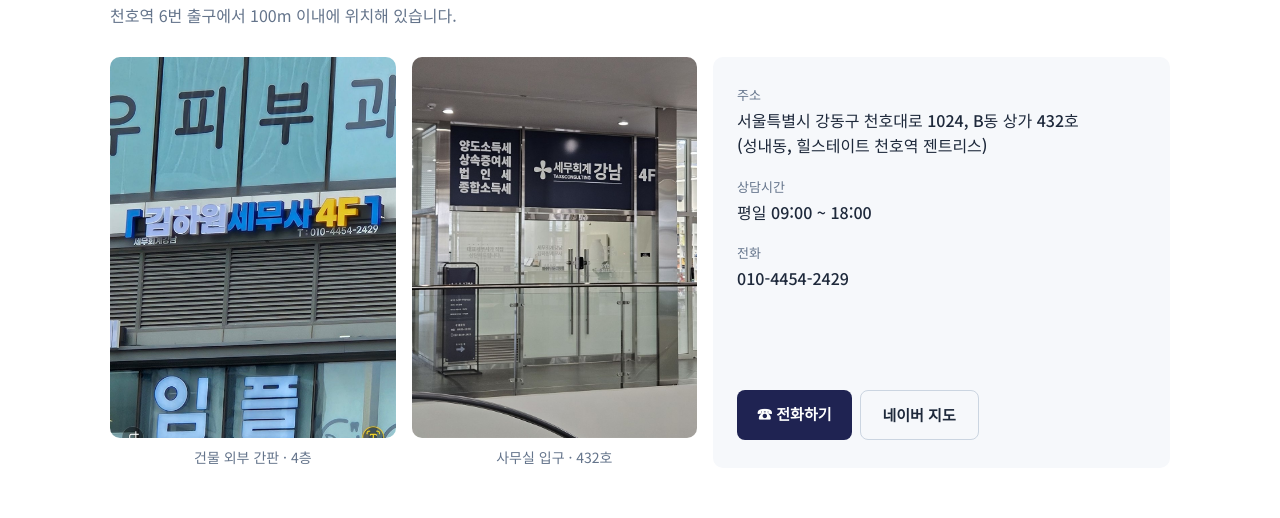
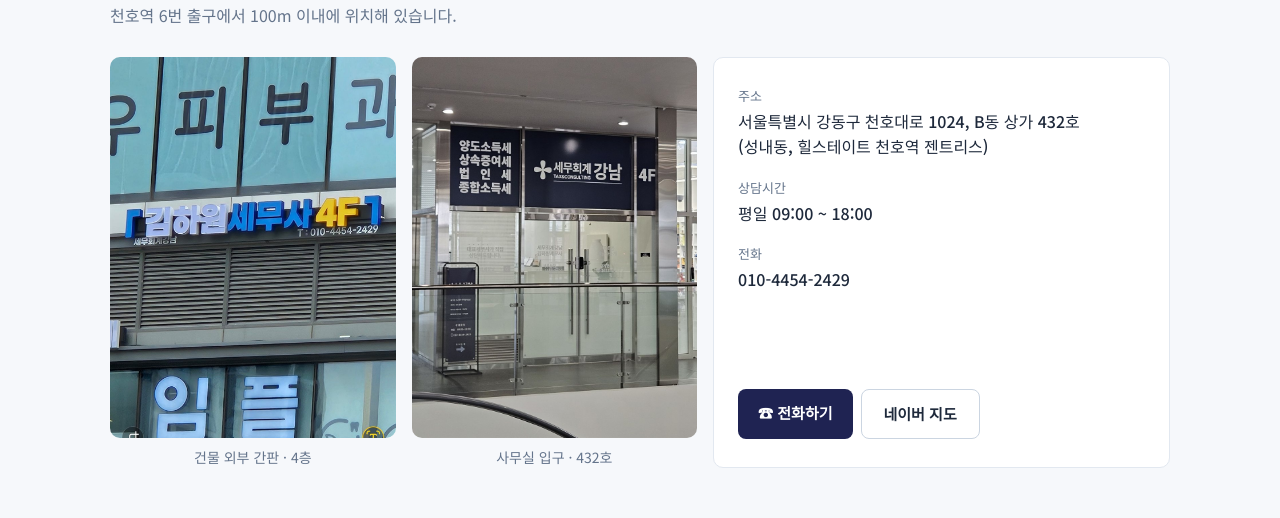
Before and after one commit to gangnamtax/gangnamtax.co.kr, a website: page index.html in a window 1280 px wide. Shown: the part 4442-4960 px from the top of the page. Drawn offline with Linux system fonts and the light colour scheme.

Commit message:
홈페이지: 오시는 길 구역에 연한 회색 배경을 넣어 세무사 칼럼과 구분 (안내 박스는 흰색)
Co-Authored-By: Claude Opus 5.5 <noreply@anthropic.com>

```diff
--- a/index.html
+++ b/index.html
@@ -118,7 +118,8 @@
         .location-grid figure { margin: 0; }
         .location-grid img { width: 100%; aspect-ratio: 3 / 4; object-fit: cover; border-radius: 10px; display: block; }
         .location-grid figcaption { font-size: 14px; color: var(--muted); margin-top: 8px; text-align: center; }
-        .location-info { background: var(--bg); border-radius: 10px; padding: 28px 24px; display: flex; flex-direction: column; gap: 18px; }
+        .location { background: var(--bg); }
+        .location-info { background: #fff; border: 1px solid #e2e8f0; border-radius: 10px; padding: 28px 24px; display: flex; flex-direction: column; gap: 18px; }
         .location-info dt { font-size: 13px; color: var(--muted); }
         .location-info dd { font-size: 16px; font-weight: 500; margin: 2px 0 0; }
         @media (min-width: 1000px) { .location-info .one-line { white-space: nowrap; } }
@@ -497,7 +498,7 @@
         </div>
     </section>
 
-    <section class="section" id="location">
+    <section class="section location" id="location">
         <div class="inner">
             <h2>오시는 길</h2>
             <p class="sub">천호역 6번 출구에서 100m 이내에 위치해 있습니다.</p>
```
